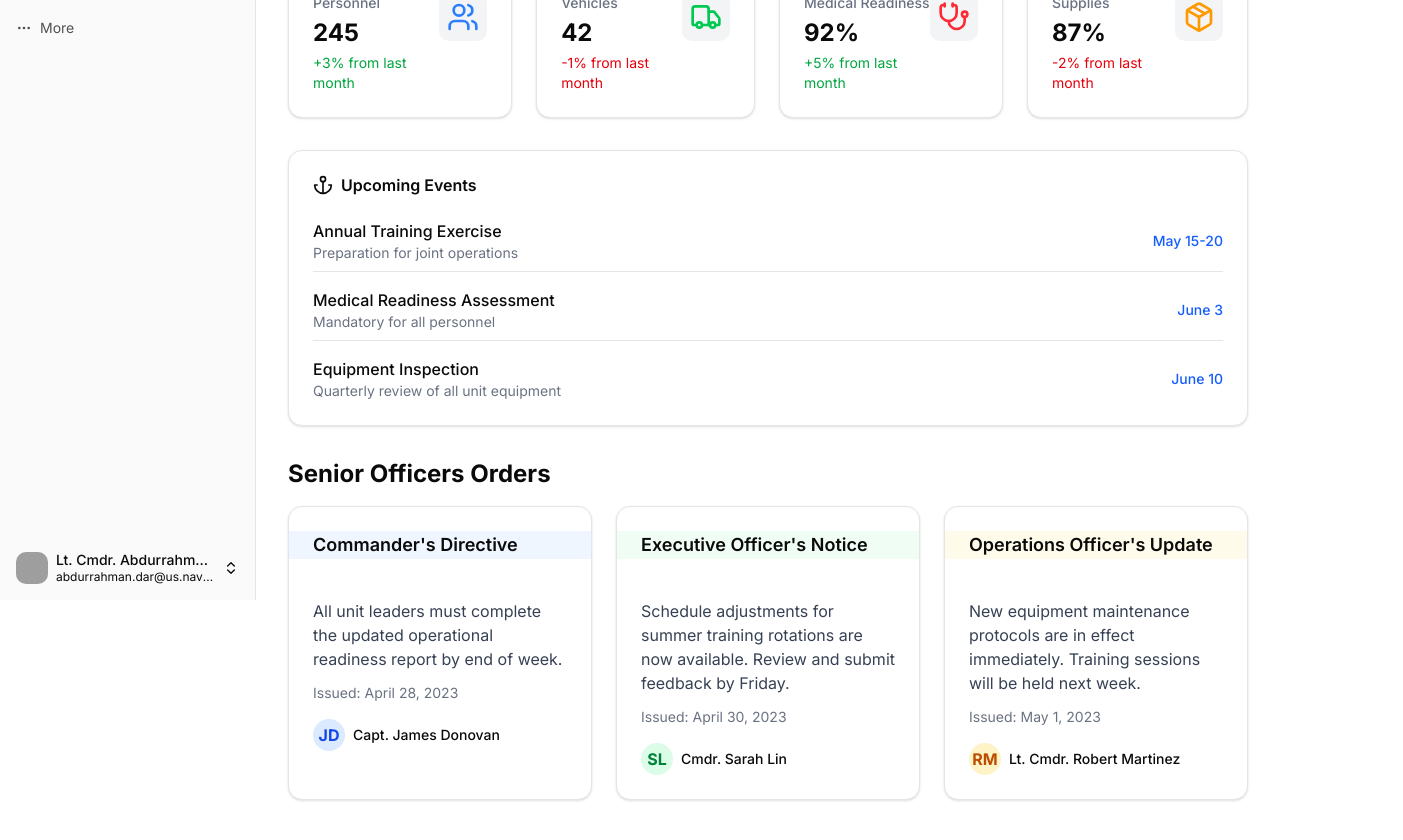
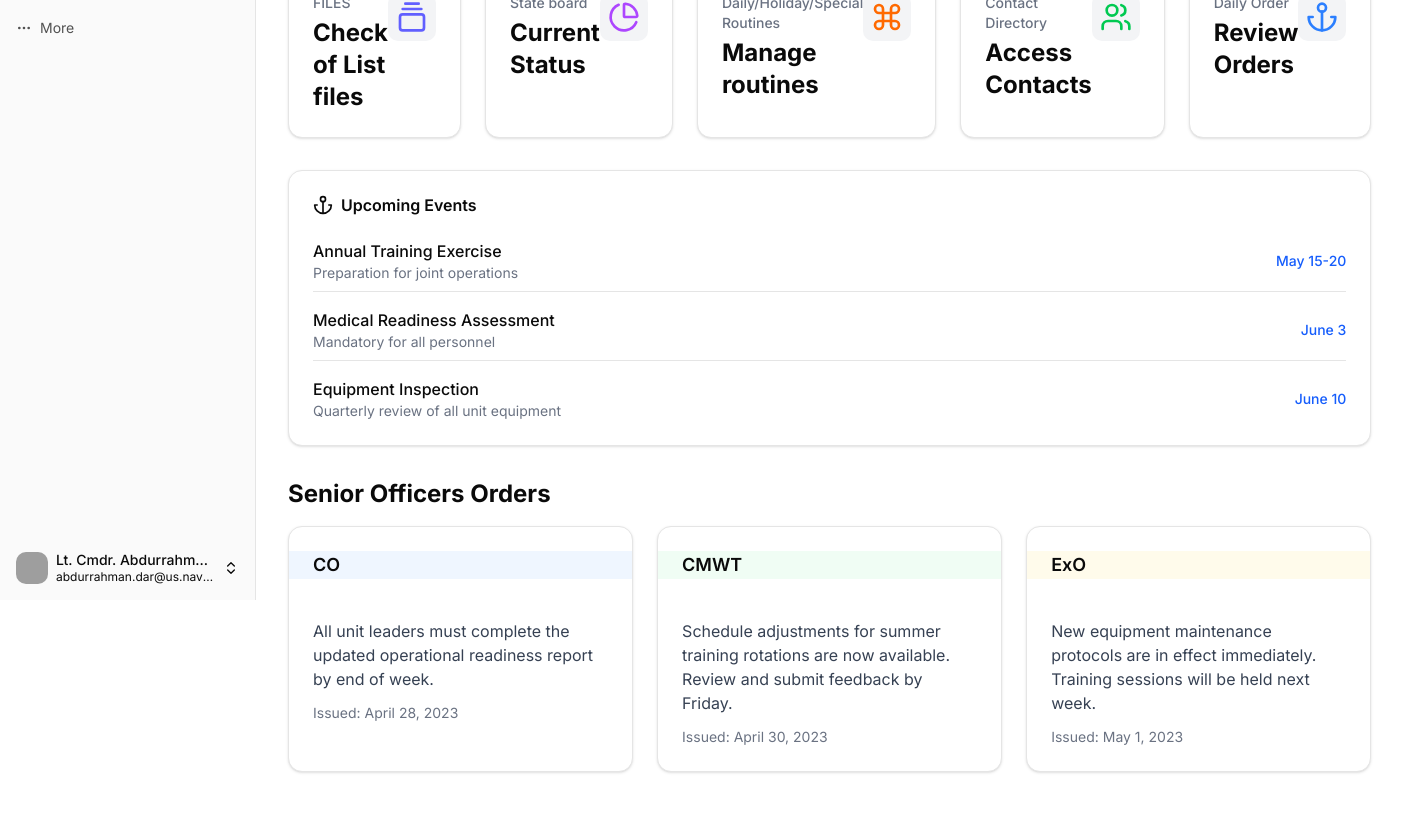
Before and after one commit to MoosaZK/smart-unit-management-system, a Next.js app: page / in a window 1280 px wide. Shown: the part 200-1040 px from the top of the page, 1403 px wide, since content can reach past the window. Built offline with nearby package versions, Linux system fonts and the light colour scheme; grey boxes are pictures that could not be loaded.

Commit message:
Update dashboard components with new titles and values for improved clarity and functionality

```diff
--- a/src/app/page.js
+++ b/src/app/page.js
@@ -64,28 +64,29 @@ export default function Home() {
         {/* Top row with general information */}
         <div className="flex flex-row gap-6 mb-8 max-w-6xl mx-auto">
           <InfoCard
-            title="Personnel"
-            value="245"
-            icon={<Users className="h-8 w-8 text-blue-500" />}
-            change="+3%"
+            title="FILES"
+            value="Check of List files"
+            icon={<GalleryVerticalEnd className="h-8 w-8 text-indigo-500" />}
           />
           <InfoCard
-            title="Vehicles"
-            value="42"
-            icon={<Truck className="h-8 w-8 text-green-500" />}
-            change="-1%"
+            title="State board"
+            value="Current Status"
+            icon={<PieChart className="h-8 w-8 text-purple-500" />}
           />
           <InfoCard
-            title="Medical Readiness"
-            value="92%"
-            icon={<Stethoscope className="h-8 w-8 text-red-500" />}
-            change="+5%"
+            title="Daily/Holiday/Special Routines"
+            value="Manage routines"
+            icon={<Command className="h-8 w-8 text-orange-500" />}
           />
           <InfoCard
-            title="Supplies"
-            value="87%"
-            icon={<Package className="h-8 w-8 text-amber-500" />}
-            change="-2%"
+            title="Contact Directory"
+            value="Access Contacts"
+            icon={<Users className="h-8 w-8 text-green-500" />}
+          />
+          <InfoCard
+            title="Daily Order"
+            value="Review Orders"
+            icon={<Anchor className="h-8 w-8 text-blue-500" />}
           />
         </div>
 
@@ -132,49 +133,34 @@ export default function Home() {
           <div className="grid grid-cols-1 md:grid-cols-3 gap-6">
             <Card className="hover:shadow-lg transition-shadow">
               <CardHeader className="bg-blue-50">
-                <CardTitle className="text-lg">Commander&apos;s Directive</CardTitle>
+                <CardTitle className="text-lg">CO</CardTitle>
               </CardHeader>
               <CardContent className="pt-4">
                 <p className="text-gray-700 mb-3">All unit leaders must complete the updated operational readiness report by end of week.</p>
                 <p className="text-sm text-gray-500">Issued: April 28, 2023</p>
-                <div className="mt-4 flex items-center">
-                  <div className="h-8 w-8 rounded-full bg-blue-100 flex items-center justify-center mr-2">
-                    <span className="font-bold text-blue-700">JD</span>
-                  </div>
-                  <span className="text-sm font-medium">Capt. James Donovan</span>
-                </div>
+
               </CardContent>
             </Card>
 
             <Card className="hover:shadow-lg transition-shadow">
               <CardHeader className="bg-green-50">
-                <CardTitle className="text-lg">Executive Officer&apos;s Notice</CardTitle>
+                <CardTitle className="text-lg">CMWT</CardTitle>
               </CardHeader>
               <CardContent className="pt-4">
                 <p className="text-gray-700 mb-3">Schedule adjustments for summer training rotations are now available. Review and submit feedback by Friday.</p>
                 <p className="text-sm text-gray-500">Issued: April 30, 2023</p>
-                <div className="mt-4 flex items-center">
-                  <div className="h-8 w-8 rounded-full bg-green-100 flex items-center justify-center mr-2">
-                    <span className="font-bold text-green-700">SL</span>
-                  </div>
-                  <span className="text-sm font-medium">Cmdr. Sarah Lin</span>
-                </div>
+
               </CardContent>
             </Card>
 
             <Card className="hover:shadow-lg transition-shadow">
               <CardHeader className="bg-amber-50">
-                <CardTitle className="text-lg">Operations Officer&apos;s Update</CardTitle>
+                <CardTitle className="text-lg">ExO</CardTitle>
               </CardHeader>
               <CardContent className="pt-4">
                 <p className="text-gray-700 mb-3">New equipment maintenance protocols are in effect immediately. Training sessions will be held next week.</p>
                 <p className="text-sm text-gray-500">Issued: May 1, 2023</p>
-                <div className="mt-4 flex items-center">
-                  <div className="h-8 w-8 rounded-full bg-amber-100 flex items-center justify-center mr-2">
-                    <span className="font-bold text-amber-700">RM</span>
-                  </div>
-                  <span className="text-sm font-medium">Lt. Cmdr. Robert Martinez</span>
-                </div>
+
               </CardContent>
             </Card>
           </div>
```
